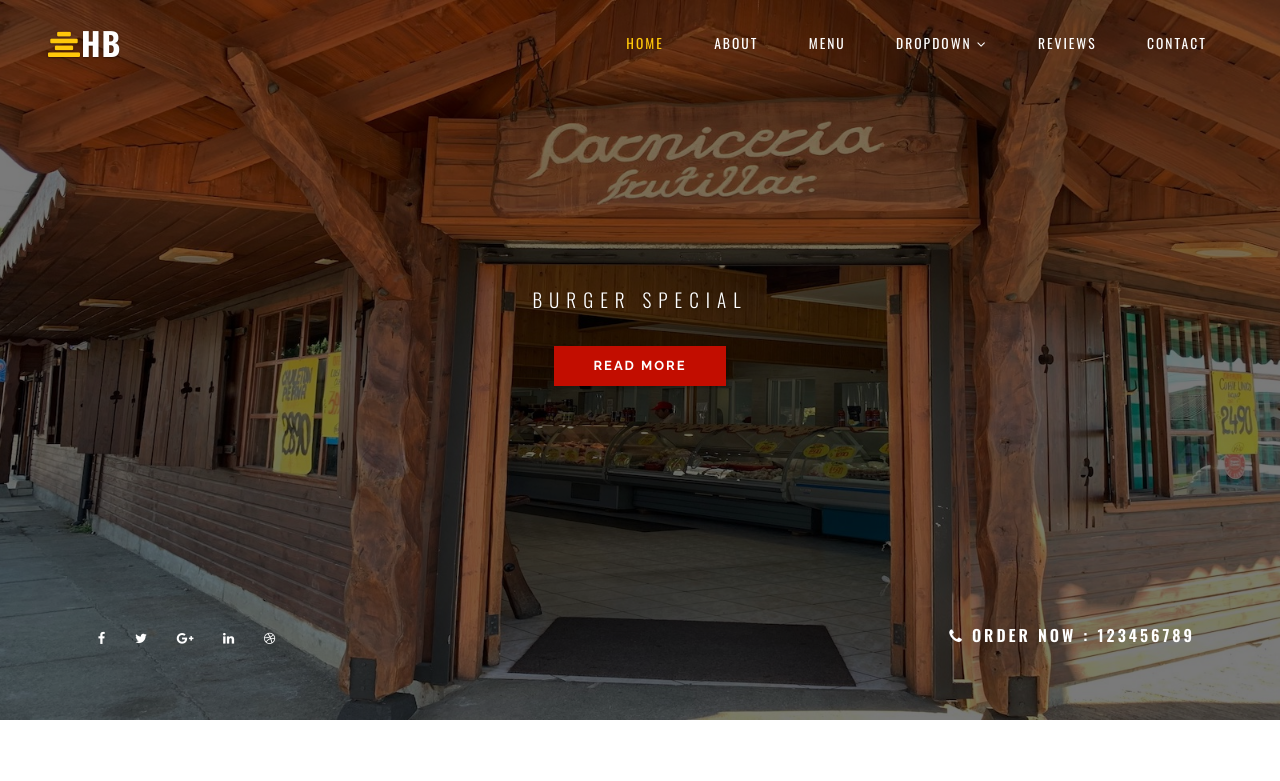
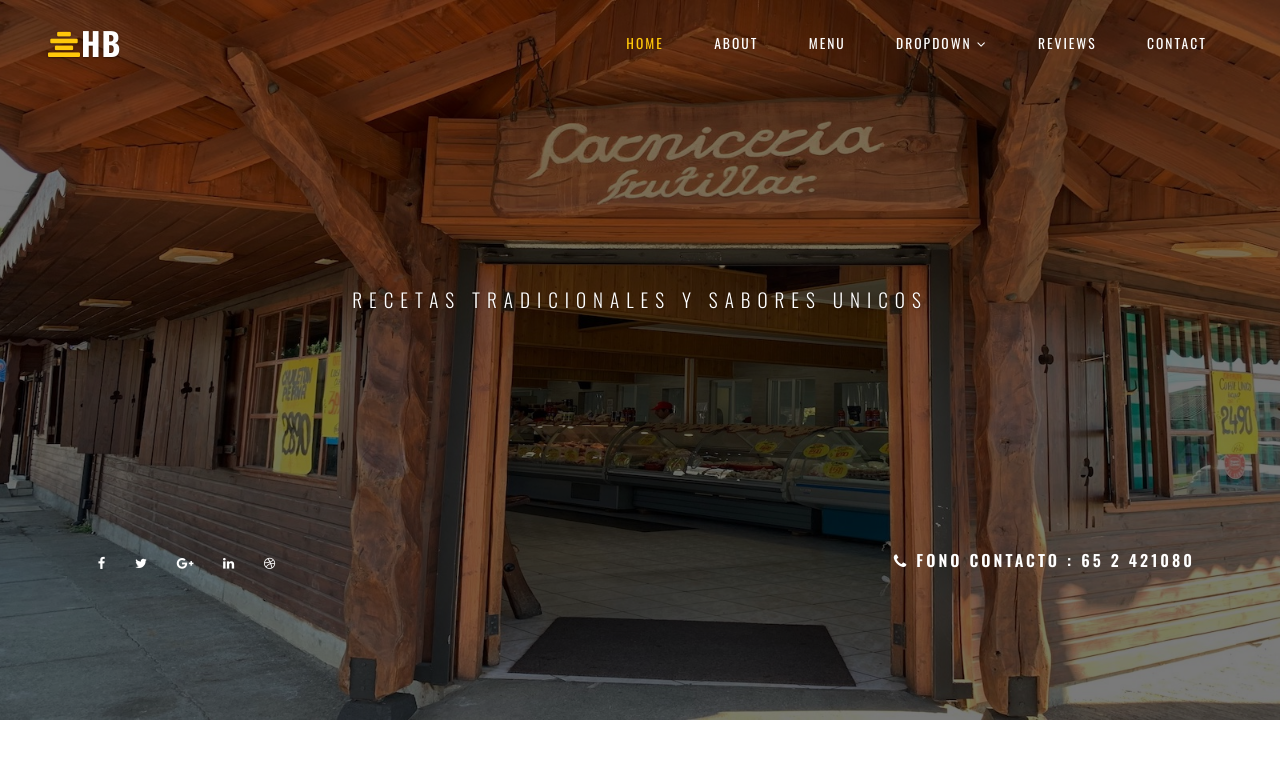
Before and after one commit to djcristian4326/fruti, a plain HTML site: page index.html in a window 1280 px wide. Shown: the top 781 px of the page. Drawn offline with nearby package versions, Linux system fonts and the light colour scheme.

Commit message:
INGENIERISISTEMAS

```diff
--- a/index.html
+++ b/index.html
@@ -9,7 +9,7 @@
 <html lang="zxx">
 
 <head>
-    <title>Humburger Restaurants Category Bootstrap Responsive Template | Home :: W3layouts</title>
+    <title>CECINAS FRUTILLAR</title>
     <!-- Meta tag Keywords -->
     <meta name="viewport" content="width=device-width, initial-scale=1">
     <meta charset="UTF-8" />
@@ -79,9 +79,9 @@
             <div class="container">
                 <!-- /banner -->
                 <div class="banner-info-w3layouts text-center">
-                    <h3>Burger Special</h3>
+                    <h3>RECETAS TRADICIONALES Y SABORES UNICOS</h3>
                     <div class="read-more">
-                        <a href="#about" class="read-more scroll">Read More </a> </div>
+                        <a href="#about" class=""></a> </div>
                 </div>
                 <div class="row order-info">
                     <div class="middle mt-3 col-md-6 text-left">
@@ -95,7 +95,7 @@
 
                     </div>
                     <div class="middle-right mt-md-3 col-md-6 text-right">
-                        <h6><span class="fa fa-phone"></span> Order Now : 123456789</h6>
+                        <h6><span class="fa fa-phone"></span> FONO CONTACTO : 65 2 421080</h6>
                     </div>
                 </div>
             </div>
```
